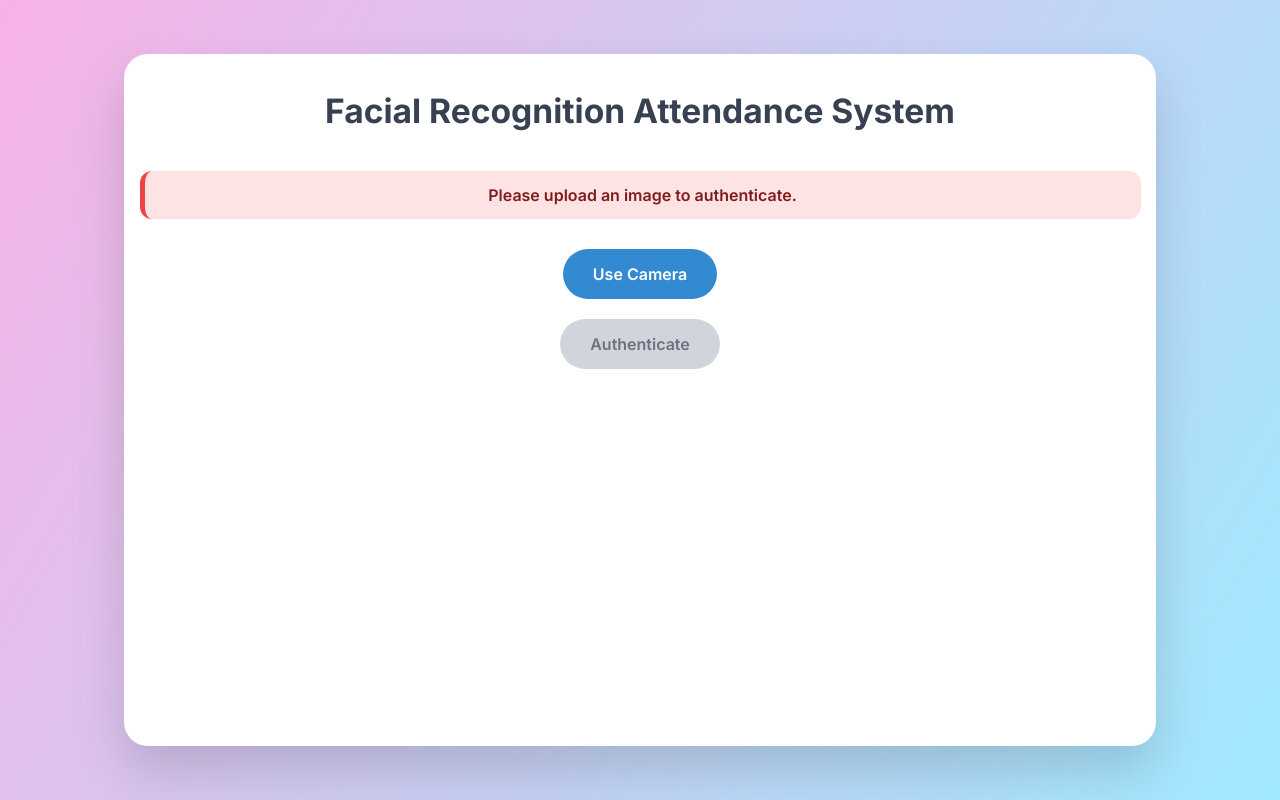
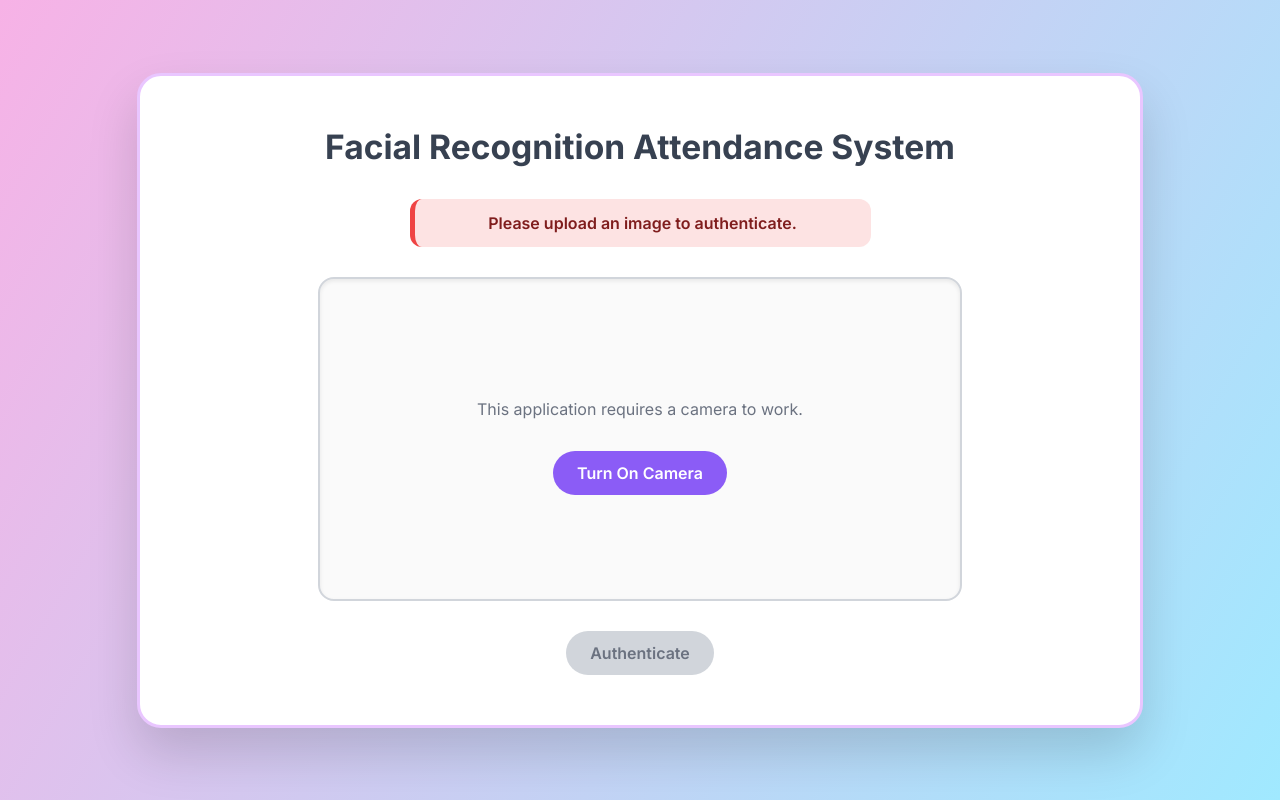
Before and after one commit to BelfizzzCed/ML-AI_Workshop-2025, a React (Vite) app: page / in a window 1280 px wide. Built offline with nearby package versions, Linux system fonts and the light colour scheme.

Commit message:
style: revert ui to original concept

```diff
--- a/src/App.css
+++ b/src/App.css
@@ -3,10 +3,15 @@ body {
   min-height: 100vh;
   margin: 0;
   font-family: 'Inter', 'Roboto', sans-serif;
-  background: linear-gradient(120deg, #f7b2e6 0%, #a0e9ff 100%);
+}
+
+/* Gradient wrapper */
+.app-bg {
+  min-height: 100vh;
   display: flex;
   align-items: center;
   justify-content: center;
+  background: linear-gradient(120deg, #f7b2e6 0%, #a0e9ff 100%);
 }
 
 /* container */
@@ -14,71 +19,71 @@ body {
   background-color: #ffffff;
   color: #1f2937;
 
-  width: 960px;
-  max-width: 92vw;
-  height: 620px;
+  width: 900px;
+  max-width: 90vw;
 
-  padding: 36px;
+  padding: 50px;
   border-radius: 24px;
+  border: 3px solid #e9c6ff;
   box-shadow: 0 25px 50px rgba(0, 0, 0, 0.15);
 
   display: flex;
   flex-direction: column;
   align-items: center;
   text-align: center;
-  overflow: hidden;
-  gap: 20px;
+  gap: 30px;
 }
 
-/* Switch to grid when camera is active */
-.App:has(.camera-container) {
-  display: grid;
-  grid-template-columns: 1.1fr 0.9fr;
-  grid-template-rows: auto auto 1fr auto;
-  column-gap: 60px;
-  align-items: start;
-  gap: 0;
-}
-
+/* Title */
 h2 {
   font-size: 2.1rem;
   font-weight: 700;
-  margin: 0 0 10px 0;
+  margin: 0;
   color: #374151;
-  order: 1;
 }
 
-.App:has(.camera-container) h2 {
-  grid-column: 1 / -1;
-}
+/* Camera frame */
+.camera-frame {
+  width: 100%;
+  max-width: 640px;
+  height: 320px;
 
-/* container */
-.camera-container {
-  width: 100%;
-  max-width: 880px;
-  max-height: 540px;
+  background: #fafafa;
+  border-radius: 16px;
+  border: 2px solid #d1d5db;
+  box-shadow: inset 0 2px 4px rgba(0, 0, 0, 0.08);
+
   display: flex;
   flex-direction: column;
   align-items: center;
-  justify-self: center;
-  margin-top: 26px;
-  grid-column: 1 / -1;
-  grid-row: 3;
-  border-width: 2px;
+  justify-content: center;
+  gap: 16px;
 }
 
 /* Camera video */
-.camera-container video {
+.camera-frame video {
   width: 100%;
-  max-height: 800px;
-  border-radius: 26px;
+  height: 100%;
   object-fit: cover;
-  margin-bottom: 12px;
-  aspect-ratio: 16 / 9;
+  border-radius: 14px;
 }
 
+/* Preview image */
+.preview-image {
+  width: 100%;
+  height: 100%;
+  object-fit: contain;
+  border-radius: 14px;
+}
+
+/* Camera hint text */
+.camera-hint {
+  color: #6b7280;
+}
+
+/* Buttons */
 button {
-  padding: 15px 30px;
+  padding: 12px 24px;
   border-radius: 9999px;
   border: none;
   font-family: inherit;
@@ -86,62 +91,20 @@ button {
   font-weight: 600;
   cursor: pointer;
   transition: all 0.25s ease;
-  background-color: #3489d3;
+  background-color: #8b5cf6;
   color: #ffffff;
-  order: 4;
 }
 
 button:hover {
-  background-color: #3489d3b0;
-  box-shadow: 0 12px 24px #3489d3b0;
+  background-color: #7c3aed;
+  box-shadow: 0 12px 24px rgba(139, 92, 246, 0.35);
 }
 
 button:active {
   transform: scale(0.98);
 }
 
-.camera-container button {
-  background-color: #3489d3;
-}
-
-.camera-container button:hover {
-  background-color: #3489d3b0;
-}
-
-.success,
-.failure {
-  width: 100%;
-}
-
-.auth-button-container {
-  width: auto;
-}
-
-
-.App:has(.camera-container) .auth-button-container {
-  grid-column: 2 / 3;
-  grid-row: 4;
-  justify-self: start;
-  max-width: 220px;
-}
-
-.auth-button-container {
-  margin-top: 0;
-  order: 4;
-  display: flex;
-  flex-direction: column;
-  gap: 12px;
-
-}
-
-.App:has(.camera-container) .auth-button-container {
-  align-self: center;
-  order: auto;
-  margin-top: 0;
-  gap: 0;
-  margin-left: 24px;
-}
-
+/* Auth button container */
 .auth-button-container button:disabled {
   background-color: #d1d5db;
   color: #6b7280;
@@ -153,64 +116,25 @@ button:active {
 /* ---------- Status messages ---------- */
 .success,
 .failure {
-  margin: 10px 0;
+  margin-top: 2px;
   padding: 14px 18px;
   border-radius: 12px;
   font-weight: 600;
-  order: 3;
   width: 100%;
-}
+  max-width: 420px;
 
-.App:has(.camera-container) .success,
-.App:has(.camera-container) .failure {
-  margin: 12px 0 16px 0;
-  padding: 14px 18px;
-  order: auto;
-  grid-column: 1 / -1;
-  grid-row: 2;
-  width: auto;
-  max-width: 360px;
-  justify-self: center;
-  text-align: center;
-}
-
-.App:has(.camera-container) > button[type='button'] {
-  grid-column: 1 / 2;
-  grid-row: 4;
-  justify-self: end;
-  max-width: 220px;
-  width: 100%;
-}
-
-.App:has(.camera-container) .auth-button-container button {
-  width: 100%;
-  max-width: 220px;
 }
 
 .success {
   background-color: rgba(34, 197, 94, 0.15);
-  color:#065f46;
+  color: #065f46;
   border-left: 5px solid #22c55e;
+
 }
 
 .failure {
   background-color: rgba(239, 68, 68, 0.15);
   color: #7f1d1d;
   border-left: 5px solid #ef4444;
+
 }
-
-.preview-image {
-  max-height: 260px;
-  width: auto;
-  max-width: 100%;
-  object-fit: contain;
-  border-radius: 16px;
-  border: 2px solid #e5e7eb;
-  box-shadow: 0 10px 20px rgba(0, 0, 0, 0.15);
-  order: 2;
-  margin: 10px 0;
-}
-
-.camera-container ~ .preview-image {
-  display: none;
-}
--- a/src/App.jsx
+++ b/src/App.jsx
@@ -196,26 +196,46 @@ function App() {
   }
 
   return (
+    /* UI wrapper for gradient background */
+    <div className="app-bg">
+      {/* Main card container */}
       <div className="App">
         <h2>Facial Recognition Attendance System</h2>
 
-      <button type="button" onClick={toggleCamera}>
-        {cameraActive ? 'Turn Off Camera' : 'Use Camera'}
-      </button>
+        <div className={isAuth ? 'success' : 'failure'}>
+          {uploadResultMessage}
+        </div>
 
+        {/* Camera frame */}
+        <div className="camera-frame">
           {cameraActive && (
-        <div className="camera-container">
-          <video
-            ref={videoRef}
-            autoPlay
-            playsInline
-            style={{ width: '100%', maxWidth: '500px' }}
-          />
+            <>
+              <video ref={videoRef} autoPlay playsInline />
               <button type="button" onClick={capturePhoto}>
                 Take Photo
               </button>
+            </>
+          )}
+
+          {!cameraActive && !imgSrc && (
+            <>
+              <p className="camera-hint">
+                This application requires a camera to work.
+              </p>
+              <button type="button" onClick={toggleCamera}>
+                Turn On Camera
+              </button>
+            </>
+          )}
+
+          {imgSrc && !cameraActive && (
+            <img
+              src={imgSrc}
+              alt="User"
+              className="preview-image"
+            />
+          )}
         </div>
-      )}
 
         <canvas ref={canvasRef} style={{ display: 'none' }} />
 
@@ -224,24 +244,7 @@ function App() {
             Authenticate
           </button>
         </div>
-
-      <div className={isAuth ? 'success' : 'failure'}>
-        {uploadResultMessage}
       </div>
-
-      {imgSrc && (
-        <img
-          src={imgSrc}
-          alt="User"
-          className="preview-image"
-          style={{
-            height: '250px',
-            width: 'auto',
-            maxWidth: '100%',
-            objectFit: 'contain',
-          }}
-        />
-      )}
     </div>
   );
 }
```
Lines whose indentation alone changed are shown as unchanged.
